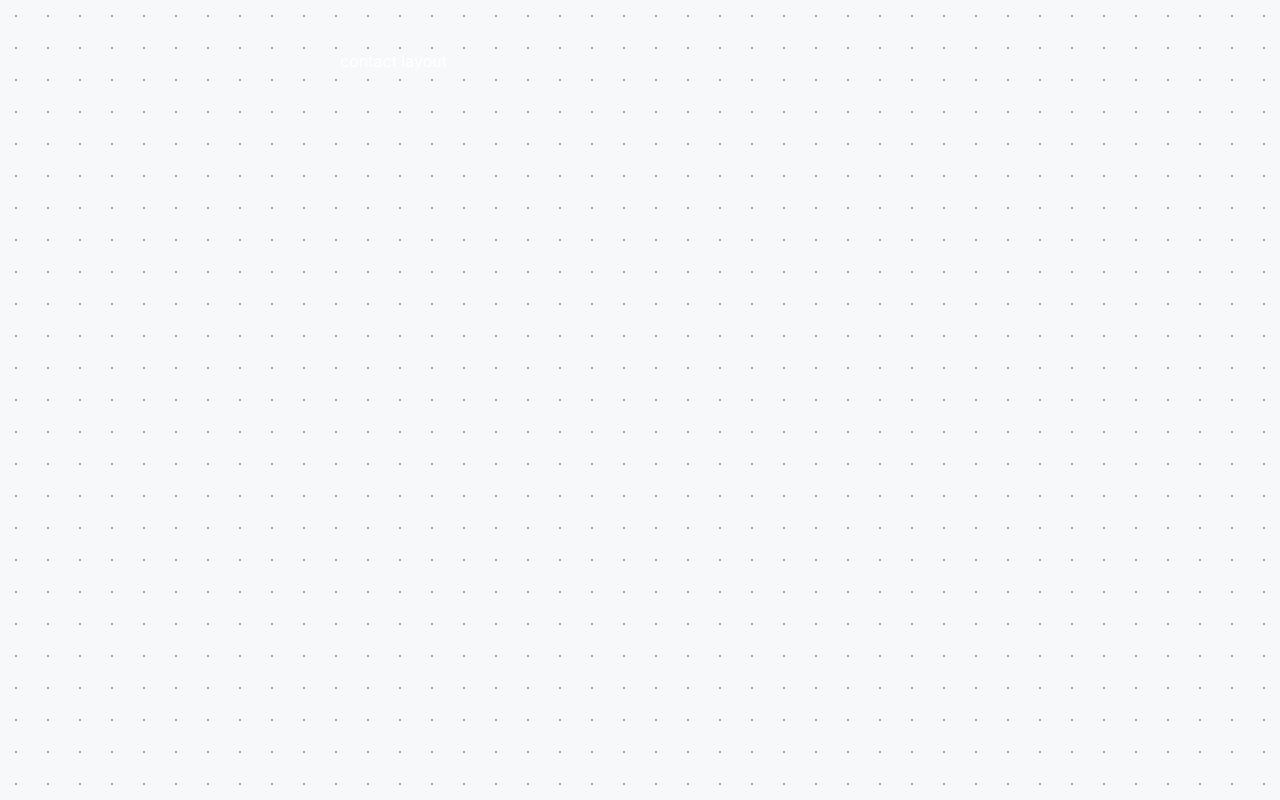
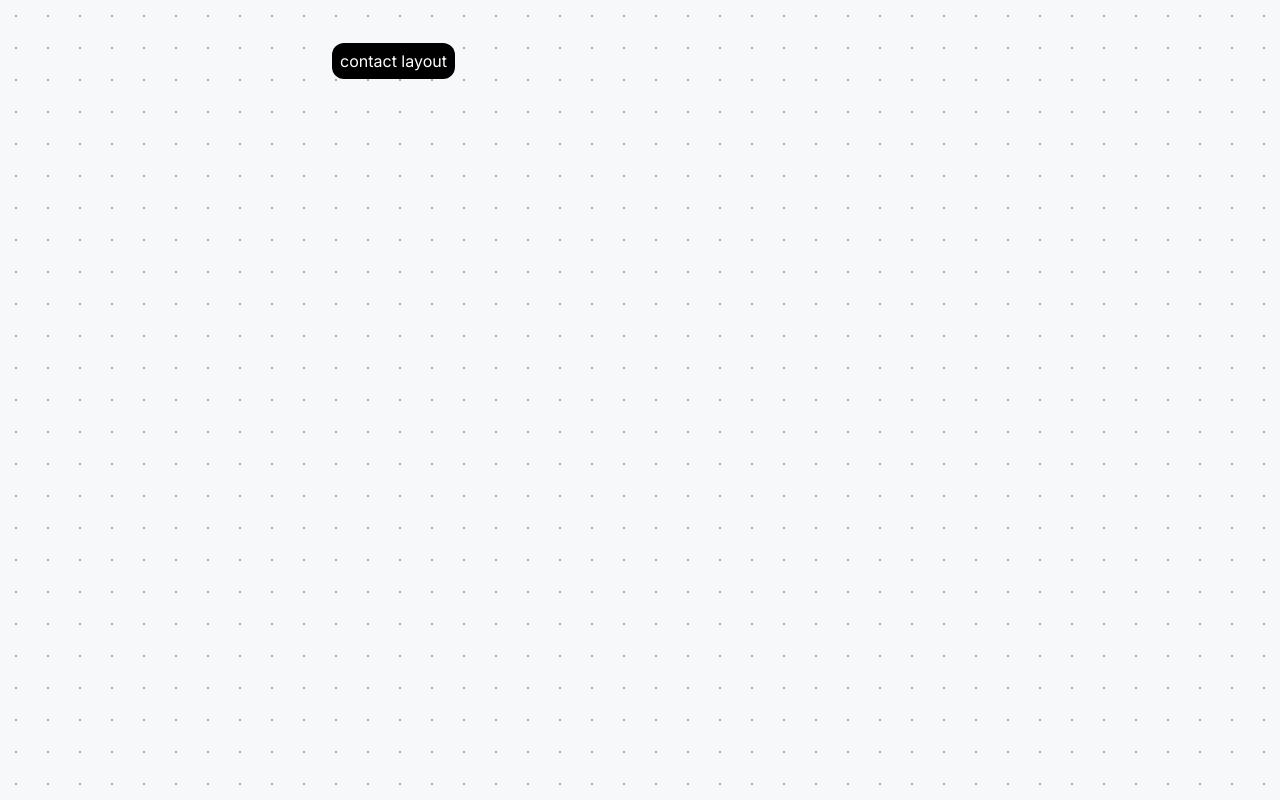
Before and after one commit to mesuttutsak/my-website, a Next.js app: page /contact in a window 1280 px wide. Built offline with nearby package versions, Linux system fonts and the light colour scheme.

Commit message:
deneme 4

```diff
--- a/pages/contact.tsx
+++ b/pages/contact.tsx
@@ -20,7 +20,7 @@ const Contact = () => {
         <link rel="manifest" href="https://www.mesuttutsak.dev/site.webmanifest"/>
       </Head>
       <MainLayout>
-       <span className='bg-red px-2 rounded-xl'>contact layout</span>
+       <span className='bg-black w-100 p-2 rounded-xl'>contact layout</span>
       </MainLayout>
     </>
   )
```
